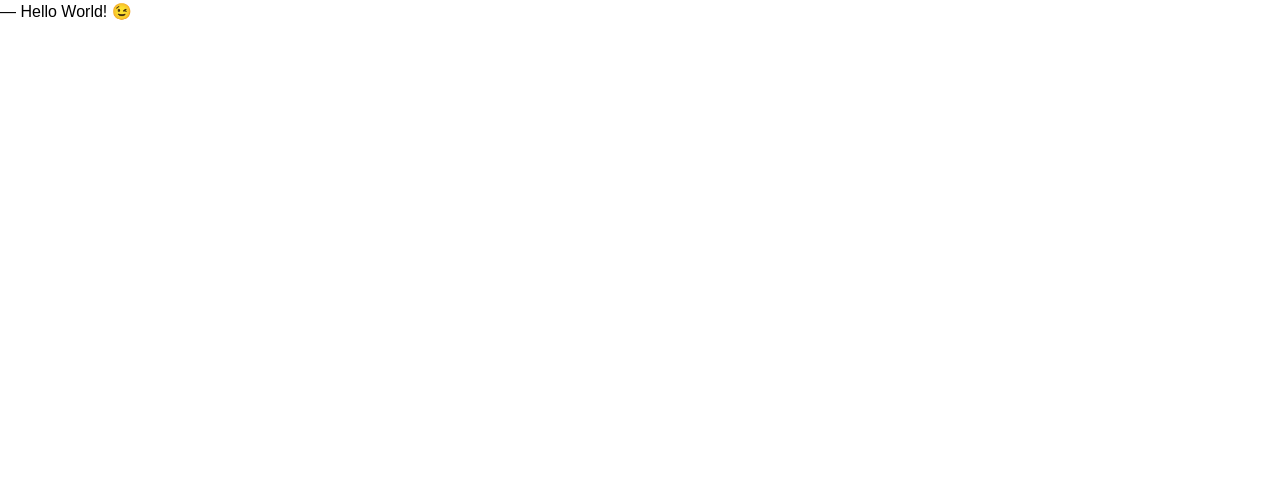
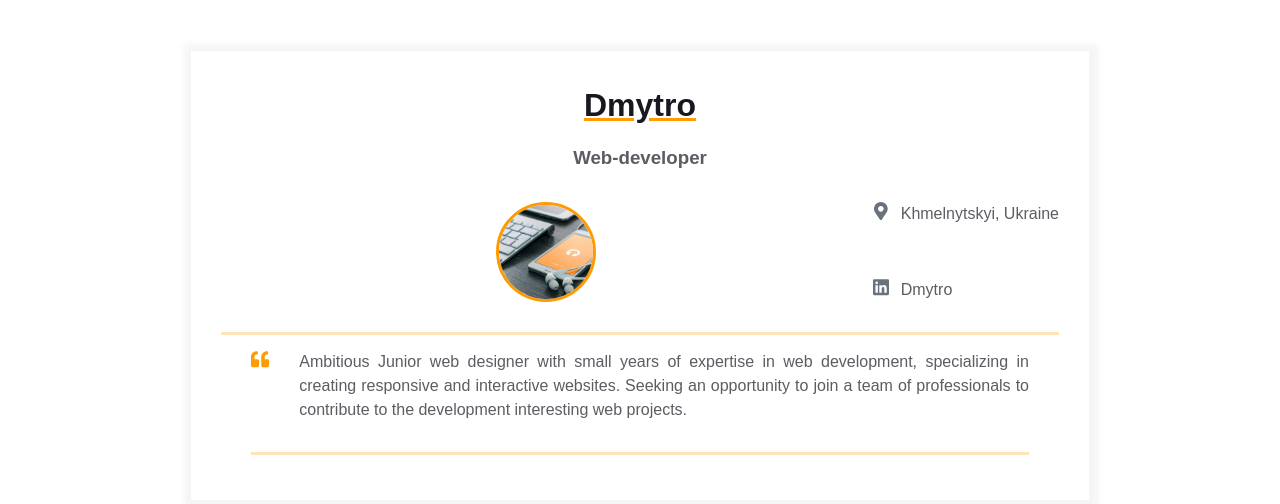
Before and after one commit to ANBISH/homepage, a plain HTML site: page index.html in a window 1280 px wide. Drawn offline with Linux system fonts and the light colour scheme.

Commit message:
Add assets and my info

```diff
--- a/index.html
+++ b/index.html
@@ -9,7 +9,79 @@
 </head>
 
 <body>
-    ― Hello World! &#x1F609;
+    <main>
+        <div class="resume">
+            <div class="container">
+                <div class="resume__block">
+                    <h1 class="contact-info__header">Dmytro</h1>
+                    <h3 class="contact-info__sub-header">Web-developer</h3>
+
+                    <div class="contact_info_container fh">
+                        <div class="contact-info__block"></div>
+
+                        <div class="contact-info__block contact-info__block--center">
+                            <img class="contact-info__avatar" src="assets/ipad.jpg" alt="Avatar" />
+                        </div>
+
+                        <div class="contact-info__block">
+                            <a href="" rel="author" class="contact-info__item">
+                                <div class="contact-info__item-icon-wrapper">
+                                    <svg class="contact-info__item-icon" xmlns="http://www.w3.org/2000/svg"
+                                        viewBox="0 0 384 512">
+                                        <path d="M172.268 501.67C26.97 291.031 0 269.413 0 192 0 85.961 85.961 0 192
+                                      0s192 85.961 192 192c0 77.413-26.97 99.031-172.268 309.67-9.535
+                                      13.774-29.93 13.773-39.464 0zM192 272c44.183 0 80-35.817
+                                      80-80s-35.817-80-80-80-80 35.817-80 80 35.817 80 80 80z"></path>
+                                    </svg>
+                                </div>
+                                <span>Khmelnytskyi, Ukraine</span>
+                            </a>
+                            <a href="https://www.linkedin.com/feed/" rel="author" class="contact-info__item">
+                                <div class="contact-info__item-icon-wrapper">
+                                    <svg class="contact-info__item-icon" xmlns="http://www.w3.org/2000/svg"
+                                        viewBox="0 0 448 512">
+                                        <path d="M416 32H31.9C14.3 32 0 46.5 0 64.3v383.4C0 465.5 14.3 480 31.9
+                                                480H416c17.6 0 32-14.5 32-32.3V64.3c0-17.8-14.4-32.3-32-32.3zM135.4
+                                                416H69V202.2h66.5V416zm-33.2-243c-21.3 0-38.5-17.3-38.5-38.5S80.9 96
+                                                102.2 96c21.2 0 38.5 17.3 38.5 38.5 0 21.3-17.2 38.5-38.5 38.5zm282.1
+                                                243h-66.4V312c0-24.8-.5-56.7-34.5-56.7-34.6 0-39.9 27-39.9
+                                                54.9V416h-66.4V202.2h63.7v29.2h.9c8.9-16.8 30.6-34.5 62.9-34.5 67.2
+                                                0 79.7 44.3 79.7 101.9V416z">
+                                        </path>
+                                    </svg>
+                                </div>
+                                <span>Dmytro</span>
+                            </a>
+                        </div>
+
+                    </div>
+
+                </div>
+                <div class="container">
+                    <div class="resume__block">
+                        <div class="intro">
+                            <div class="intro__icon-wrapper">
+                                <svg class="intro__icon" xmlns="http://www.w3.org/2000/svg" viewBox="0 0 512 512">
+                                    <path d="M464 256h-80v-64c0-35.3 28.7-64 64-64h8c13.3 0 24-10.7
+                              24-24V56c0-13.3-10.7-24-24-24h-8c-88.4 0-160 71.6-160 160v240c0
+                              26.5 21.5 48 48 48h128c26.5 0 48-21.5
+                              48-48V304c0-26.5-21.5-48-48-48zm-288 0H96v-64c0-35.3 28.7-64
+                              64-64h8c13.3 0 24-10.7 24-24V56c0-13.3-10.7-24-24-24h-8C71.6
+                              32 0 103.6 0 192v240c0 26.5 21.5 48 48 48h128c26.5 0 48-21.5
+                              48-48V304c0-26.5-21.5-48-48-48z"></path>
+                                </svg>
+                            </div>
+                            <p class="intro_text">
+                                Ambitious Junior web designer with small years of expertise in web development,
+                                specializing in creating responsive and interactive websites. Seeking an opportunity to
+                                join a team of professionals to contribute to the development interesting web projects.
+                            </p>
+                        </div>
+                    </div>
+                </div>
+            </div>
+        </div>
+    </main>
 </body>
 
 </html>
```
Also changed, not shown: assets/ipad.jpg (added).
